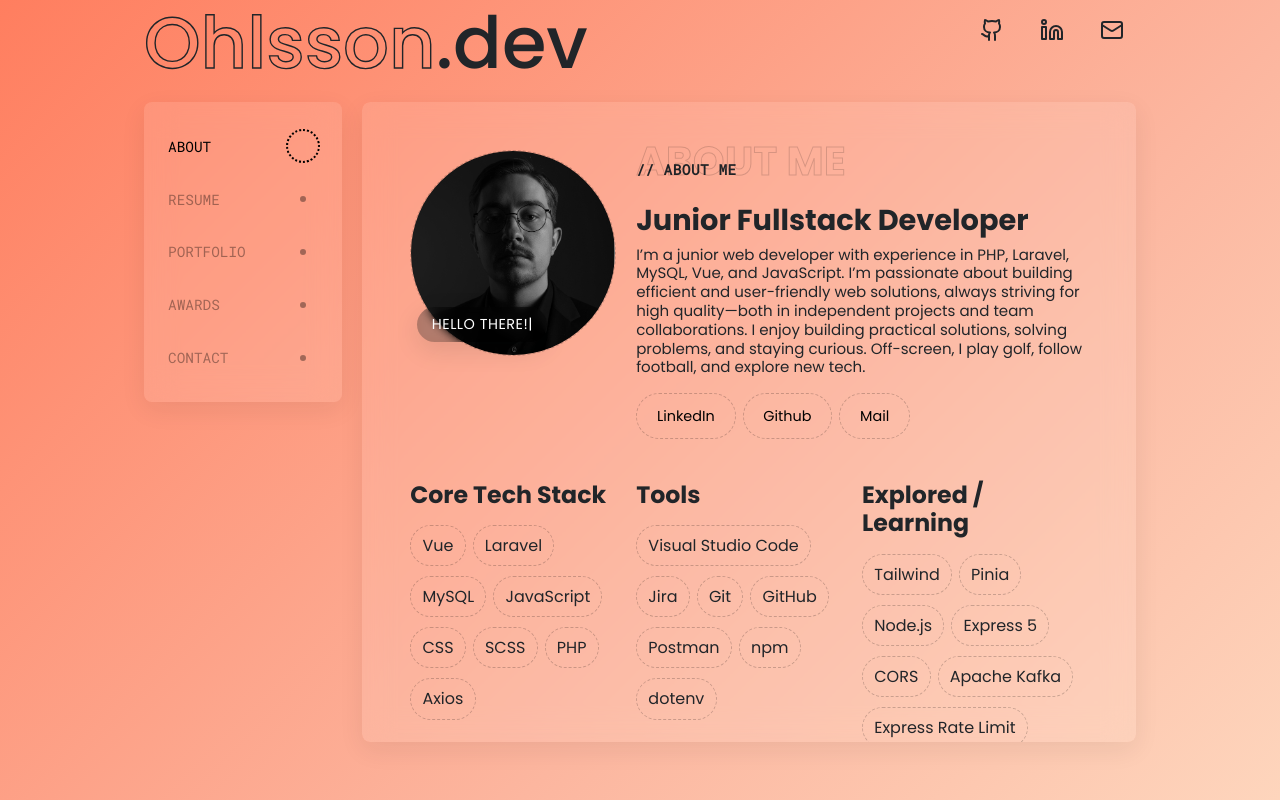
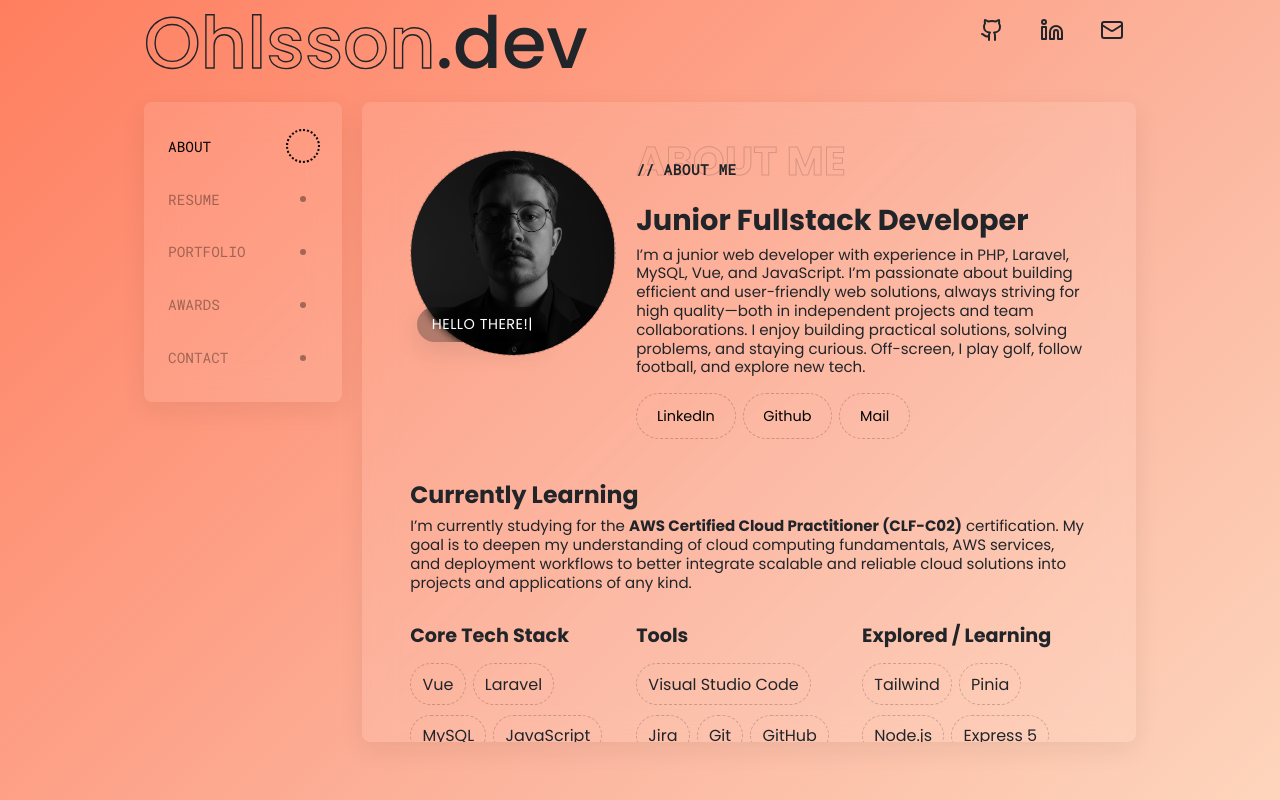
Before and after one commit to markusohlsson/portfoliov3, a Vue app: page /about in a window 1280 px wide. Built offline with nearby package versions, Linux system fonts and the light colour scheme; the HTML template or start-up script is replaced by a standard one.

Commit message:
Update AboutSection to include current learning goals and adjust tech stack headings

```diff
--- a/src/components/AboutSection.vue
+++ b/src/components/AboutSection.vue
@@ -80,19 +80,27 @@ const tools = [
             </ul>
         </div>
         <div>
-            <h3>Core Tech Stack</h3>
+          <h3>Currently Learning</h3>
+        <p>
+          I’m currently studying for the <strong>AWS Certified Cloud Practitioner (CLF-C02)</strong> certification.
+          My goal is to deepen my understanding of cloud computing fundamentals, AWS services, and deployment workflows
+          to better integrate scalable and reliable cloud solutions into projects and applications of any kind.
+        </p>
+        </div>
+        <div>
+            <h4>Core Tech Stack</h4>
             <ul>
                 <li v-for="tech in workTech"> {{ tech }}</li>
             </ul>
         </div>
           <div>
-          <h3>Tools</h3>
+          <h4>Tools</h4>
           <ul>
             <li v-for="tool in tools">{{ tool }}</li>
           </ul>
         </div>
         <div>
-            <h3>Explored / Learning</h3>
+            <h4>Explored / Learning</h4>
             <ul>
                 <li v-for="tech in famTech"> {{ tech }}</li>
             </ul>
@@ -110,6 +118,12 @@ h2 {
 
 h3 {
   font-size: clamp(1.2rem, 1rem + 0.6vw, 1.5rem);
+  margin-top: 1rem;
+  margin-bottom: 0.5rem;
+  line-height: 1.2;
+}
+h4 {
+  font-size: clamp(1rem, 1rem + 0.4vw, 1.2rem);
   margin-top: 1rem;
   margin-bottom: 0.5rem;
   line-height: 1.2;
@@ -214,11 +228,41 @@ li:hover {
     grid-template-rows: auto auto;
   }
 
-  .section > :nth-child(1) { grid-column: 1 / 2; }
-  .section > :nth-child(2) { grid-column: 2 / 4; }
-  .section > :nth-child(3) { grid-column: 1 / 2; grid-row: 2; }
-  .section > :nth-child(4) { grid-column: 2 / 3; grid-row: 2; }
-  .section > :nth-child(5) { grid-column: 3 / 4; grid-row: 2; }
+  /* Avatar */
+  .section > :nth-child(1) {
+    grid-column: 1 / 2;
+    grid-row: 1;
+  }
+
+  /* About text */
+  .section > :nth-child(2) {
+    grid-column: 2 / 4;
+    grid-row: 1;
+  }
+
+  /* NEW: Currently Learning */
+  .section > :nth-child(3) {
+    grid-column: 1 / 4;
+    grid-row: 2;
+  }
+
+  /* Core Tech Stack */
+  .section > :nth-child(4) {
+    grid-column: 1 / 2;
+    grid-row: 3;
+  }
+
+  /* Tools */
+  .section > :nth-child(5) {
+    grid-column: 2 / 3;
+    grid-row: 3;
+  }
+
+  /* Explored / Learning */
+  .section > :nth-child(6) {
+    grid-column: 3 / 4;
+    grid-row: 3;
+  }
 }
 
 @media (min-width: 1921px) {
```
